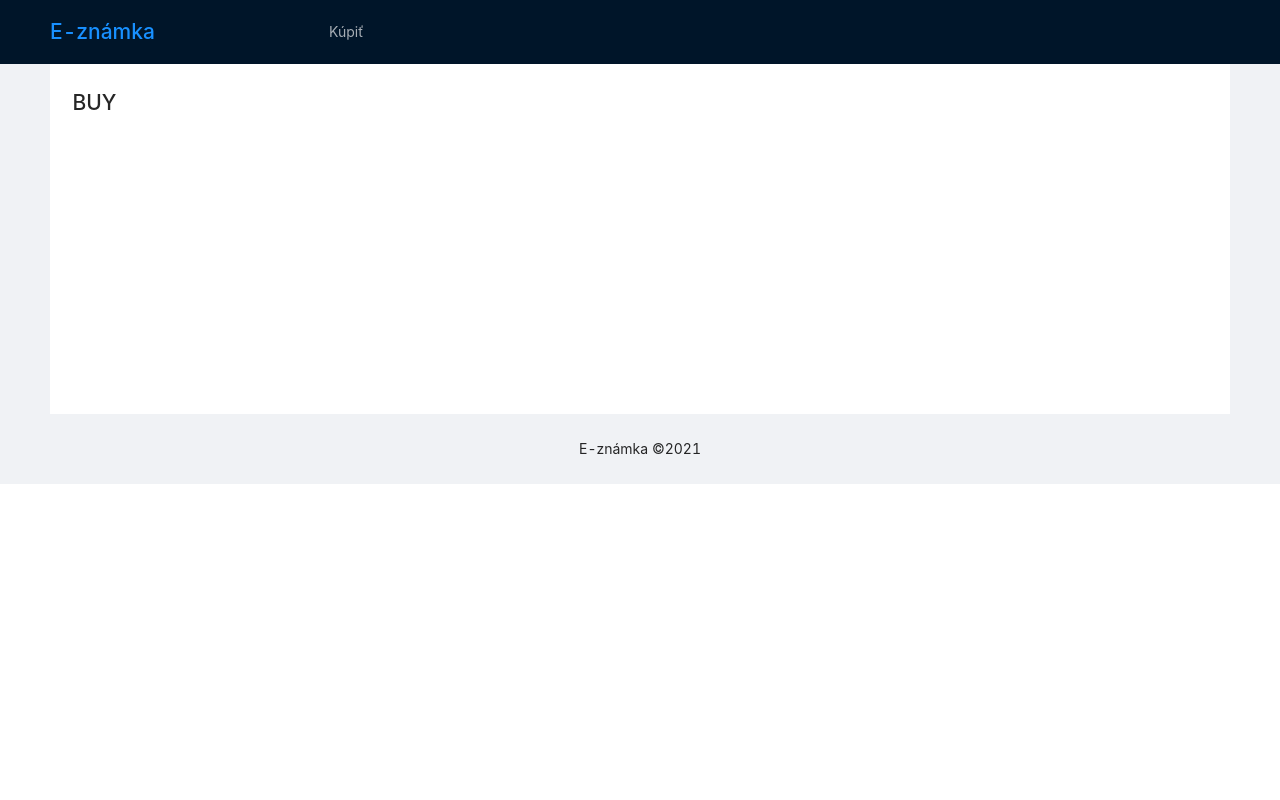
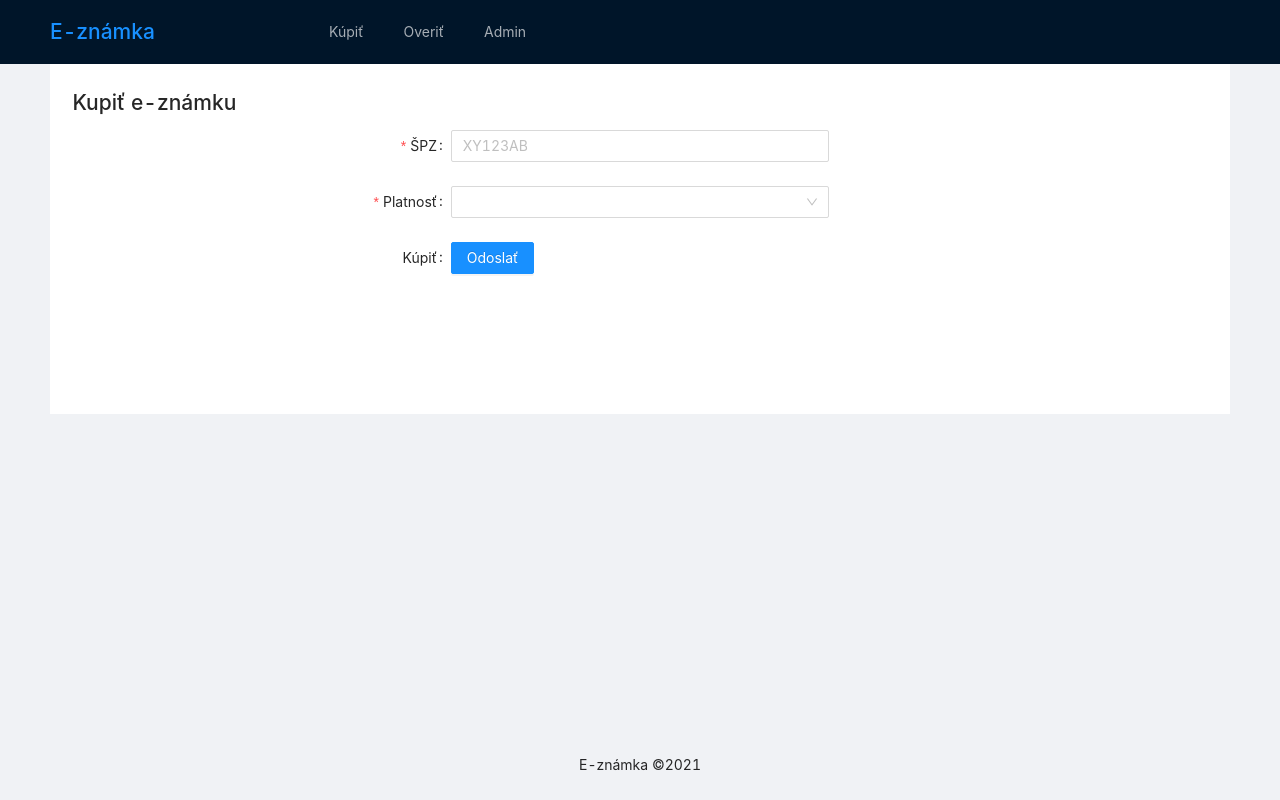
Before and after one commit to NumBit/pa200-cloud-project, a React (Create React App) app in the folder front-end/: page /buy in a window 1280 px wide. Built offline with nearby package versions, Linux system fonts and the light colour scheme.

Commit message:
feat: static frontend

```diff
--- a/front-end/package.json
+++ b/front-end/package.json
@@ -11,10 +11,12 @@
     "@types/react": "^17.0.11",
     "@types/react-dom": "^17.0.8",
     "antd": "^4.16.5",
+    "axios": "^0.21.1",
     "react": "^17.0.2",
     "react-dom": "^17.0.2",
     "react-router-dom": "^5.2.0",
     "react-scripts": "4.0.3",
+    "recoil": "^0.3.1",
     "typescript": "^4.3.4",
     "web-vitals": "^1.1.2"
   },
--- a/front-end/src/App.css
+++ b/front-end/src/App.css
@@ -25,6 +25,10 @@ code {
         Consolas,
         "Courier New",
         monospace;
+}
+
+#root, .ant-layout{
+    height:  100%;
 }
 
 .App {
--- a/front-end/src/App.tsx
+++ b/front-end/src/App.tsx
@@ -2,12 +2,15 @@ import React from 'react';
 import {
   BrowserRouter as Router,
   Switch,
-  Route,
-  Link
+  Route
 } from "react-router-dom";
-import { Layout, Menu } from 'antd';
+import { Layout } from 'antd';
 import "./App.css";
-
+import Buy from './buy/Buy';
+import Home from './home/Home';
+import Admin from './admin/Admin';
+import MenuBar from './MenuBar';
+import Check from './check/Check';
 
 const { Header, Content, Footer } = Layout;
 
@@ -16,29 +19,22 @@ function App() {
     <Router>
       <Layout className="layout">
         <Header>
-          <div className="logo">
-            <h1 className="logo-text">
-              <Link to="/">E-známka</Link>
-            </h1>
-          </div>
-          <Menu theme="dark" mode="horizontal">
-            <Menu.Item className="menu-item" key="/buy">Kúpiť</Menu.Item>
-          </Menu>
-          <Menu theme="dark" mode="horizontal">
-            <Menu.Item className="menu-item" key="/check">Overiť</Menu.Item>
-          </Menu>
+          <MenuBar />
         </Header>
         <Content style={{ padding: '0 50px' }}>
           <div className="site-layout-content">
             <Switch>
               <Route path="/buy">
-                <h1>BUY</h1>
+                <Buy />
               </Route>
               <Route path="/check">
-                <h1>CHECK</h1>
+                <Check />
+              </Route>
+              <Route path="/admin">
+                <Admin />
               </Route>
               <Route path="/">
-                <h1>HOME</h1>
+                <Home />
               </Route>
             </Switch>
           </div>
--- /dev/null
+++ b/front-end/src/MenuBar.tsx
@@ -0,0 +1,20 @@
+import React from 'react';
+import { Menu } from 'antd';
+import { Link } from 'react-router-dom';
+
+export default function MenuBar() {
+    return (
+        <>
+            <div className="logo">
+                <h1 className="logo-text">
+                    <Link to="/">E-známka</Link>
+                </h1>
+            </div>
+            <Menu theme="dark" mode="horizontal">
+                <Menu.Item className="menu-item" key="/buy"><Link to="/buy">Kúpiť</Link></Menu.Item>
+                <Menu.Item className="menu-item" key="/check"><Link to="/check">Overiť</Link></Menu.Item>
+                <Menu.Item className="menu-item" key="/admin"><Link to="/admin">Admin</Link></Menu.Item>
+            </Menu>
+        </>
+    );
+}
--- /dev/null
+++ b/front-end/src/admin/Admin.tsx
@@ -0,0 +1,74 @@
+import { Button, Table } from 'antd';
+import React, { useEffect } from 'react';
+import { Link } from 'react-router-dom';
+
+interface Row {
+    spz: string;
+}
+
+interface DataQuery {
+    rows: Row[];
+}
+
+export default function Admin(){
+    //const { loading, error, data, refetch } =        useQuery<allSemestersReply>(SEMESTER_LIST_QUERY);
+
+    useEffect(() => {
+        //fetch();
+    }, []);
+
+/*
+    if (loading)
+        return (
+            <Skeleton
+                className={"detail-skeleton"}
+                active
+                paragraph={{ rows: 13 }}
+            />
+        );
+*/
+
+ //   if (error || !data) return <ServerError />;
+
+/*
+    const DataRows = data.rows.map((row: Row) => {
+        return {
+            id: row.id,
+            spz: row.spz,
+        };
+    });
+*/
+    let columns = [
+        {
+            title: "Špz",
+            dataIndex: "spz",
+            key: "spz",
+        },
+        {
+            title: "Platnosť",
+            dataIndex: "platnost",
+            key: "platnost",
+        },
+        {
+            title: "",
+            dataIndex: "id",
+            key: "id",
+            width: 20,
+            render: (id: number) => {
+                const path = `semester/${id}/edit`;
+                return (
+                    <Link to={path}>
+                        <Button> Edit </Button>
+                    </Link>
+                );
+            },
+        },
+
+    ];
+
+    return (
+        <>
+            <Table dataSource={[]} columns={columns} />
+        </>
+    );
+}
--- /dev/null
+++ b/front-end/src/buy/Buy.tsx
@@ -0,0 +1,76 @@
+import React, { useState } from 'react';
+import { Button, Cascader, Form, Input, message, Spin } from 'antd';
+import { LoadingOutlined } from "@ant-design/icons";
+
+export default function Buy(){
+    const [showLoading, setShowLoading] = useState(false);
+    //const [createCourse] = useMutation(CREATE_COURSE);
+    //const [createEnrollment] = useMutation(CREATE_ENROLMENT);
+
+    const options = [{label: "Platnosť 10 dní", value:10},{label:"Platnosť 30 dní", value:30},{label:"Platnosť 1 rok", value:365}];
+
+    const layout = {
+        labelCol: { span: 8 },
+        wrapperCol: { span: 8 },
+    };
+
+    const onFinish = async (values: any) => {
+        setShowLoading(true);
+/*
+        const article = { title: 'React POST Request Example' };
+        const response = await axios.post('https://reqres.in/api/articles', article);
+        this.setState({ articleId: response.data.id });*/
+        console.log(values);
+        setShowLoading(false);
+        message.success("E-známka bola zakúpená");
+    };
+    const onFinishFailed = () => {
+        message.error("Skontrolujte ŠPZ");
+    };
+    return (
+        <>
+            <h1>Kupiť e-známku</h1>
+            <Spin
+                spinning={showLoading}
+                indicator={<LoadingOutlined style={{ fontSize: 80 }} spin />}
+            >
+                <Form
+                    {...layout}
+                    onFinish={onFinish}
+                    onFinishFailed={onFinishFailed}
+                >
+                    <Form.Item
+                        label="ŠPZ"
+                        name="spz"
+                        rules={[
+                            {
+                                required: true,
+                                message: "Zadajte ŠPZ",
+                                whitespace: false,
+                            },
+                        ]}
+                    >
+                        <Input placeholder="XY123AB" />
+                    </Form.Item>
+                    <Form.Item
+                        label="Platnosť"
+                        name="valid"
+                        rules={[
+                            {
+                                required: true,
+                                message: "Vyberte dobu platnosti",
+                            },
+                        ]}
+                    >
+                        <Cascader size="middle" options={options} />
+                    </Form.Item>
+                    <Form.Item label="Kúpiť">
+                        <Button htmlType="submit" type="primary">
+                            Odoslať
+                        </Button>
+                    </Form.Item>
+                </Form>
+            </Spin>
+        </>
+    );
+}
--- /dev/null
+++ b/front-end/src/check/Check.tsx
@@ -0,0 +1,106 @@
+import React, { useState } from 'react';
+import { Button, Cascader, Descriptions, Form, Input, message, Spin, Tag } from 'antd';
+import { LoadingOutlined } from "@ant-design/icons";
+
+export default function Check() {
+    const [showLoading, setShowLoading] = useState(false);
+    const [showResult, setshowResult] = useState(false);
+
+    const formatDate = (date: string) => {
+        const newDate = new Date(date);
+        let options: Intl.DateTimeFormatOptions = {
+            weekday: "long",
+            year: "numeric",
+            month: "long",
+            day: "numeric",
+            hour: "2-digit",
+            minute: "2-digit"
+        };
+
+        return newDate.toLocaleDateString("en-US", options);
+    };
+
+    const options = [{ label: "Platnosť 10 dní", value: 10 }, { label: "Platnosť 30 dní", value: 30 }, { label: "Platnosť 1 rok", value: 365 }];
+
+    const layout = {
+        labelCol: { span: 8 },
+        wrapperCol: { span: 8 },
+    };
+
+    const onFinish = async (values: any) => {
+        setShowLoading(true);
+        /*
+                const article = { title: 'React POST Request Example' };
+                const response = await axios.post('https://reqres.in/api/articles', article);
+                this.setState({ articleId: response.data.id });*/
+        console.log(values);
+        setShowLoading(false);
+        setshowResult(true);
+    };
+    const onFinishFailed = () => {
+        message.error("Stav nezistený");
+    };
+
+    if (showResult) {
+        return (<div>
+            <h1>Záznam</h1>
+            <Descriptions
+                bordered
+                column={{ xxl: 1, xl: 1, lg: 1, md: 1, sm: 1, xs: 1 }}
+            >
+                <Descriptions.Item label="ŠPZ">{"XY123AB"}</Descriptions.Item>
+                <Descriptions.Item label="Platná">
+                    <Tag
+                        color={
+                            true
+                                ? "green"
+                                : "volcano"
+                        }
+                    >
+                        {true ? "Platná" : "Neplatná"}
+                    </Tag></Descriptions.Item>
+                <Descriptions.Item label="Platnosť od">{"formatDate()"}</Descriptions.Item>
+                <Descriptions.Item label="Platnosť do">{"formatDate()"}</Descriptions.Item>
+            </Descriptions>
+        </div>
+
+
+
+        );
+    }
+
+    return (
+        <>
+            <h1>Overiť e-známku</h1>
+            <Spin
+                spinning={showLoading}
+                indicator={<LoadingOutlined style={{ fontSize: 80 }} spin />}
+            >
+                <Form
+                    {...layout}
+                    onFinish={onFinish}
+                    onFinishFailed={onFinishFailed}
+                >
+                    <Form.Item
+                        label="ŠPZ"
+                        name="spz"
+                        rules={[
+                            {
+                                required: true,
+                                message: "Zadajte ŠPZ",
+                                whitespace: false,
+                            },
+                        ]}
+                    >
+                        <Input placeholder="XY123AB" />
+                    </Form.Item>
+                    <Form.Item label="Overiť">
+                        <Button htmlType="submit" type="primary">
+                            Odoslať
+                        </Button>
+                    </Form.Item>
+                </Form>
+            </Spin>
+        </>
+    );
+}
```
Also changed, not shown: 1 other file (tests, documents, lock files or other folders).
